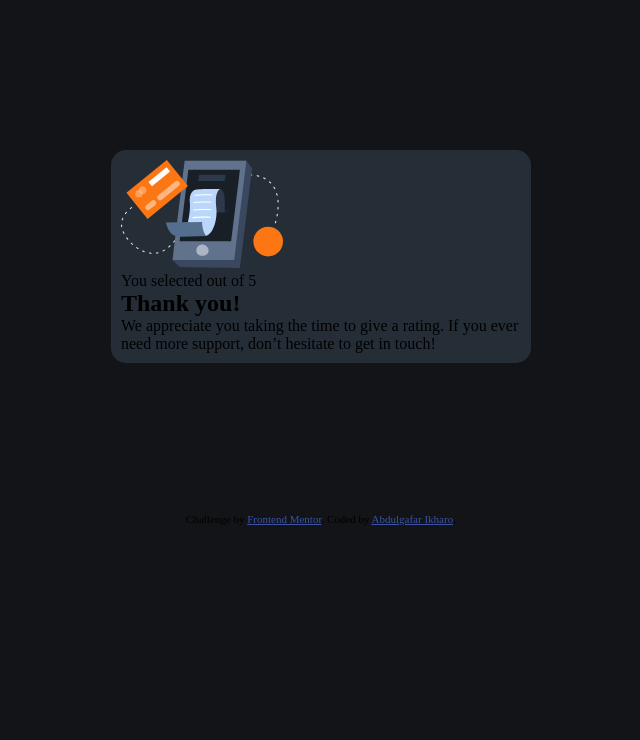
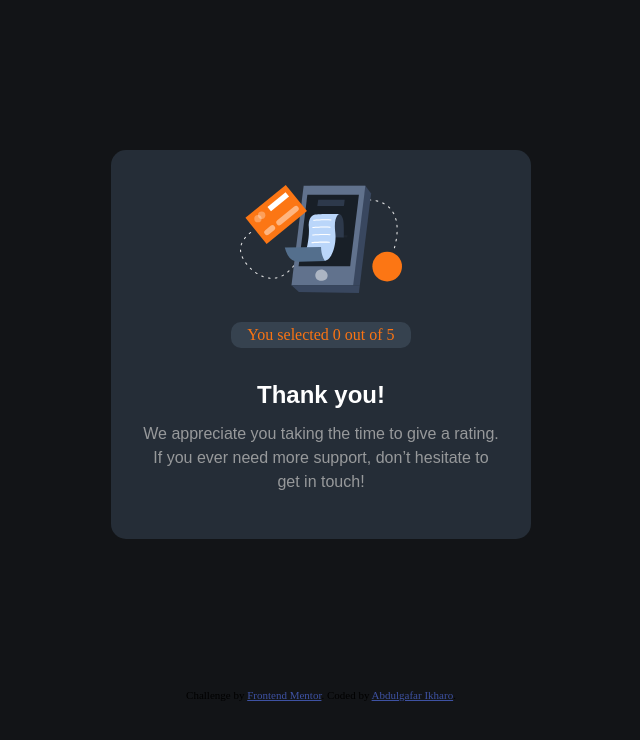
Before and after one commit to am-ikharo/interactive-rating, a plain HTML site: page thanks.html in a window 1280 px wide. Shown: the whole page, without its empty margins (319-959 px from the left). Drawn offline with Linux system fonts and the light colour scheme.

Commit message:
completed the html structure

```diff
--- a/styles.css
+++ b/styles.css
@@ -99,10 +99,44 @@ body {
 
 /* thanks html styling */
 
-.img-container {
-
+.thanks {
+    text-align: center;
 }
 
+.img-container {
+    width: 80%;
+    margin: 25px auto;
+    justify-content: center;
+}
+
+.img-container img {
+    /* width: 180px; */
+}
+
+.selected {
+    width: 45%;
+    background-color: hsl(211, 19%, 26%);
+    padding: 4px 5px;
+    margin: auto;
+    border-radius: 10px;
+    color: hsl(25, 97%, 53%);
+}
+
+.message {
+    width: 90%;
+    margin: 35px auto;
+    color: white;
+    font-family: Arial, Helvetica, sans-serif;
+    line-height: 1.5em;
+}
+
+.message h2 {
+    margin: 15px;
+}
+
+.message p {
+    color: hsl(210, 2%, 60%);
+}
 
 @media (max-width: 500px) {
     .container {
--- a/thanks.html
+++ b/thanks.html
@@ -28,18 +28,16 @@
   </head>
   <body>
     <!-- Thank you state start -->
-    <div class="container">
+    <div class="container thanks">
       <div class="img-container">
         <img src="./images/illustration-thank-you.svg" alt="" />
       </div>
-      <div>
+      <div class="selected">
         <p>
-          You selected
-          <!-- Add rating here -->
-          out of 5
+          You selected <span class="selected-rating">0</span> out of 5
         </p>
       </div>
-      <div>
+      <div class="message">
         <h2>Thank you!</h2>
         <p>
           We appreciate you taking the time to give a rating. If you ever need
@@ -56,5 +54,6 @@
         >Frontend Mentor</a
       >. Coded by <a href="https://github.com/am-ikharo">Abdulgafar Ikharo</a>.
     </div>
+    <script src="main.js"></script>
   </body>
 </html>
```
Also changed, not shown: index.html (+1 -0 lines).
